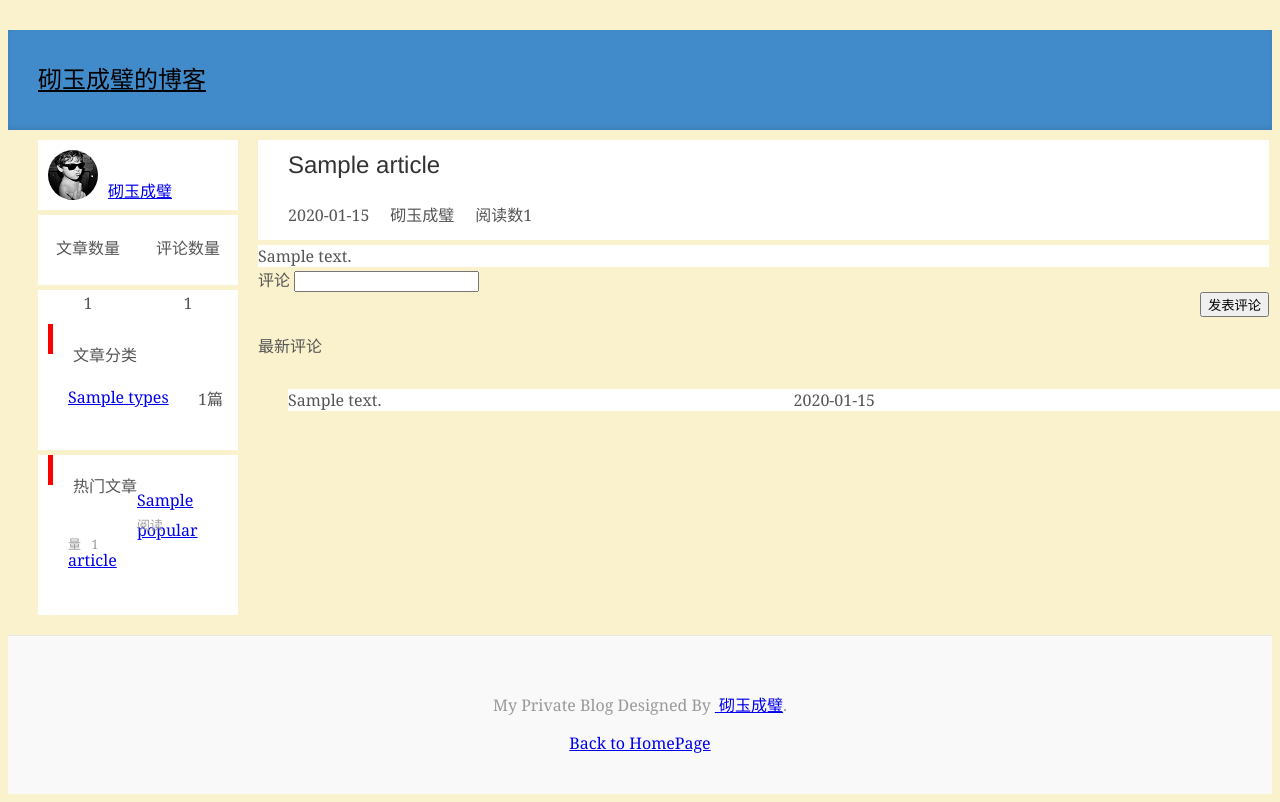
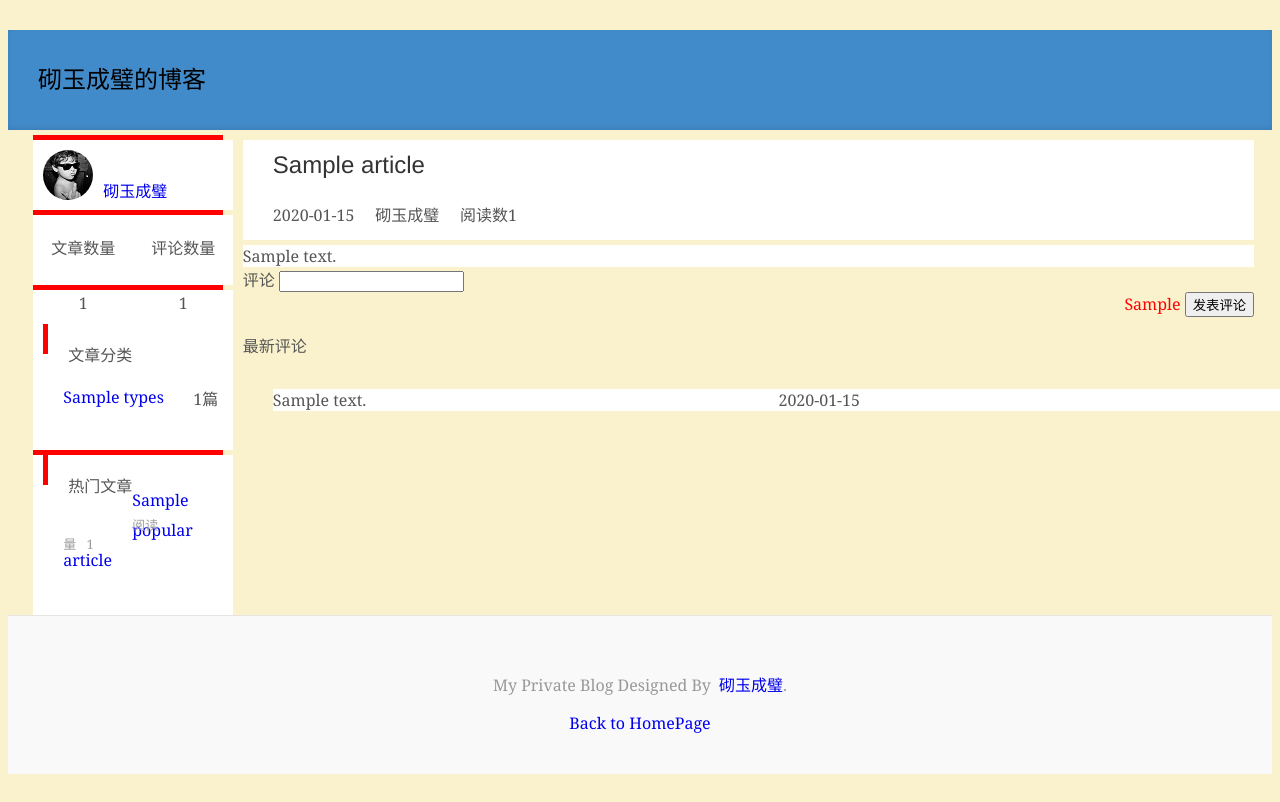
Before and after one commit to JiaBaron/BootBlog, a Django app: template templates/detail.html in a window 1280 px wide. After the commit the page ends 774 px from the top, so only its background shows below. Run offline with Django 3.2, Linux system fonts and the light colour scheme; the template is opened without the code that fills it: most values are stand-ins (such as "Sample title", 1, 10 or a date in 2020); some libraries are stand-ins or nearby versions.

Commit message:
添加功能

```diff
--- a/SelfBlog/models.py
+++ b/SelfBlog/models.py
@@ -11,7 +11,7 @@ class Article(models.Model):
     read_count=models.IntegerField(default=0,verbose_name='阅读数')
     comment_count=models.IntegerField(default=0,verbose_name='评论数')
     times=models.DateTimeField(auto_now_add=True)
-    types=models.ForeignKey('Types')
+    types=models.ForeignKey('Types',on_delete=True)
     def __str__(self):
         return self.title
 
@@ -22,7 +22,7 @@ class Types(models.Model):
 
 class Message(models.Model):
     message=RichTextField(verbose_name='评论')
-    article=models.ForeignKey('Article')
+    article=models.ForeignKey('Article',on_delete=True)
     times=models.DateTimeField(auto_now_add=True,verbose_name='评论时间')
     def __str__(self):
         return self.message
--- a/static/css/blog.css
+++ b/static/css/blog.css
@@ -78,10 +78,10 @@ h6, .h6 {
  * Blog name and description
  */
 .ce{
-  width: 200px;
-  height:500px;
-  /*background-color: red;*/
-  margin-left:30px;
+  width: 15%;
+  height:auto;
+  background-color: red;
+  margin-left:2%;
   margin-top: 5px;
   float: left;
 
@@ -201,3 +201,6 @@ h6, .h6 {
 .blog-footer p:last-child {
   margin-bottom: 0;
 }
+a{
+  text-decoration: none;
+}
--- a/templates/base.html
+++ b/templates/base.html
@@ -81,7 +81,7 @@
 
     {% block article_lists %}
     {% for article in article_list %}
-    <div class="panel panel-info" style="width: 80%;height: auto;float: left;margin-left: 20px;margin-top: 10px">
+    <div class="panel panel-info" style="width: 80%;height: auto;float: right;margin-right:1.5%;margin-top: 10px">
           <div class="panel-heading">
             <h3 class="panel-title"><a href="/detail/&article_id={{ article.id }}">{{ article.title }}</a></h3>
           </div>
--- a/templates/detail.html
+++ b/templates/detail.html
@@ -15,16 +15,18 @@
     <div class="con" style="width: 100%;height: auto;background-color: white;margin-top: 5px">
         <span>{{ article.content|safe }}</span>
     </div>
-    <form action="" method="post">
+    <form action="" method="post" id="form" >
         {% csrf_token %}
         <div class="input-group">
               <span class="input-group-addon">评论</span>
               <input type="text" class="form-control" aria-label="Amount (to the nearest dollar)" name="message">
         </div>
-        <div style="text-align: right">
-         <input type="submit" value="发表评论" >
+        <div style="text-align: right;">
+            <span style="color:red">{{ wo }}</span>
+         <input type="submit" value="发表评论" id="submit">
         </div>
     </form>
+
     <p>最新评论</p>
     {% if mess %}
     {% for message in mess %}
@@ -38,3 +40,9 @@
  {% endif %}
 </div>
 {% endblock %}
+
+{% block script %}
+<script type="text/javascript">
+
+</script>
+{% endblock %}
```
Also changed, not shown: SelfBlog/views.py (+13 -6 lines).
